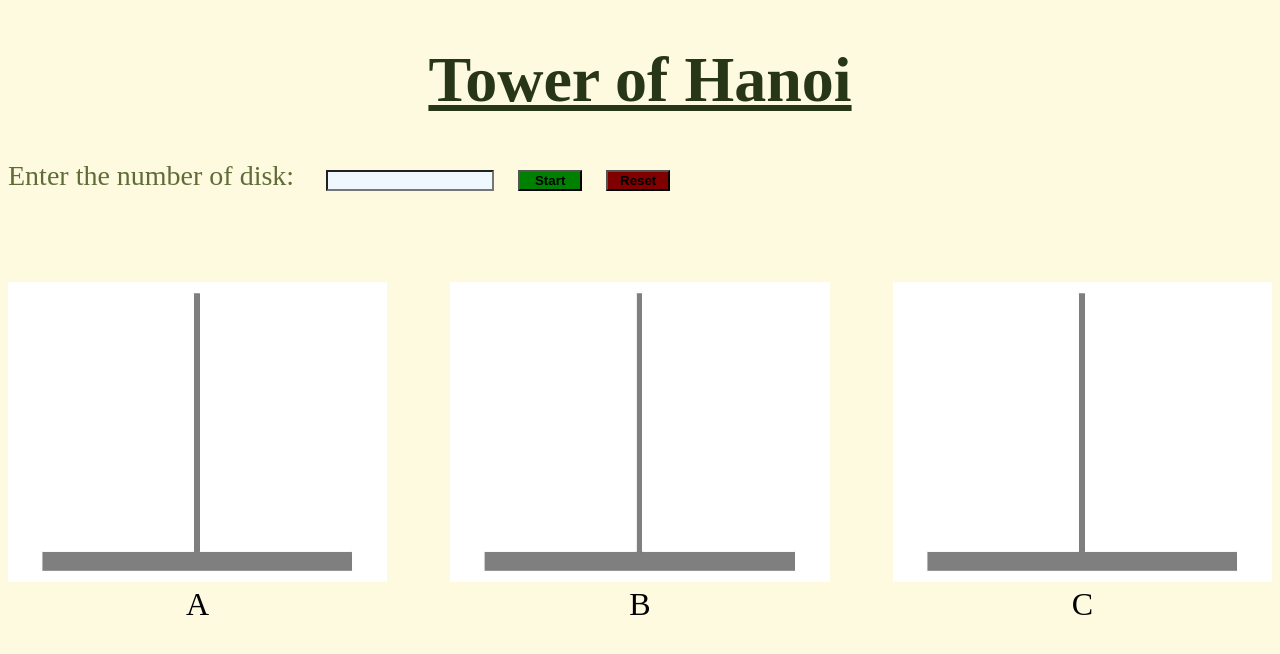
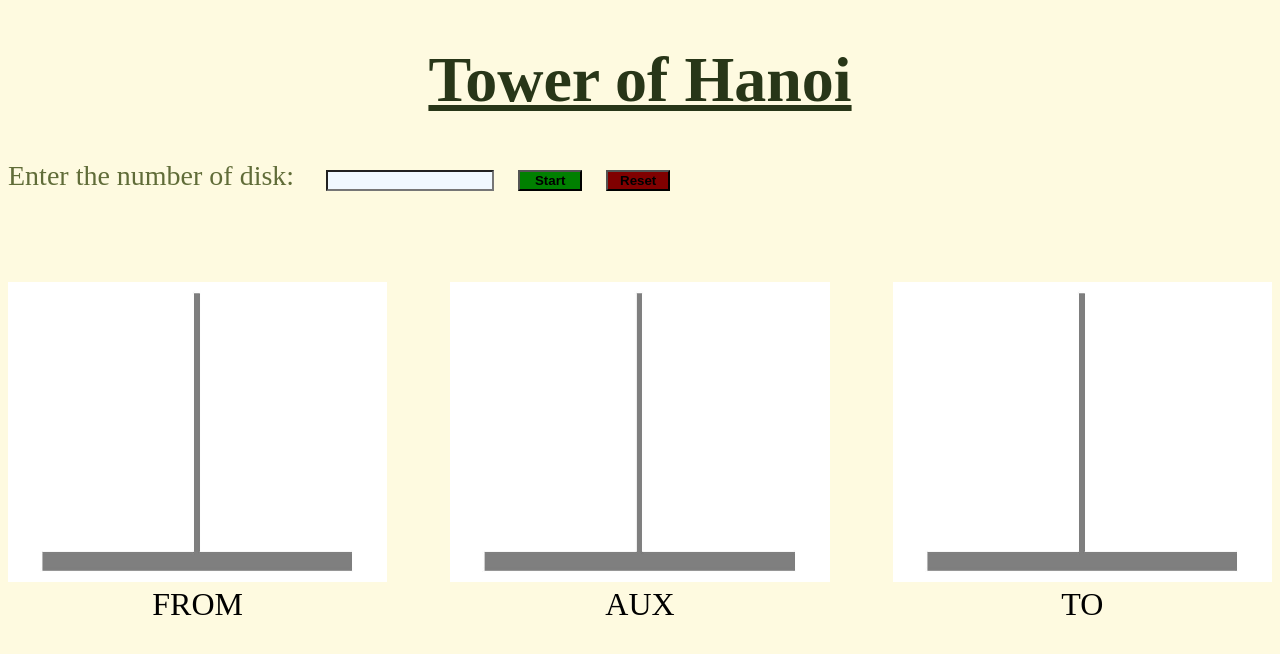
Before and after one commit to SurAyush/TowerOfHanoiGraphicalRep, a plain HTML site: page index.html in a window 1280 px wide. Drawn offline with Linux system fonts and the light colour scheme.

Commit message:
Update index.html

```diff
--- a/index.html
+++ b/index.html
@@ -16,9 +16,9 @@
     <button class = "btn2"><b>Reset</b></button>
     <br><br><br><br><br><br>
     <div class="box">
-        <div class="source"><img src="capture.JPG"><div class="nota">A</div></div>
-        <div class="aux"><img src="capture.JPG"><div class="nota">B</div></div>
-        <div class="dest"><img src="capture.JPG"><div class="nota">C</div></div>
+        <div class="source"><img src="capture.JPG"><div class="nota">FROM</div></div>
+        <div class="aux"><img src="capture.JPG"><div class="nota">AUX</div></div>
+        <div class="dest"><img src="capture.JPG"><div class="nota">TO</div></div>
     </div>
     <!-- <div class="block2"></div> -->
     <script src="app.js"></script>
```
